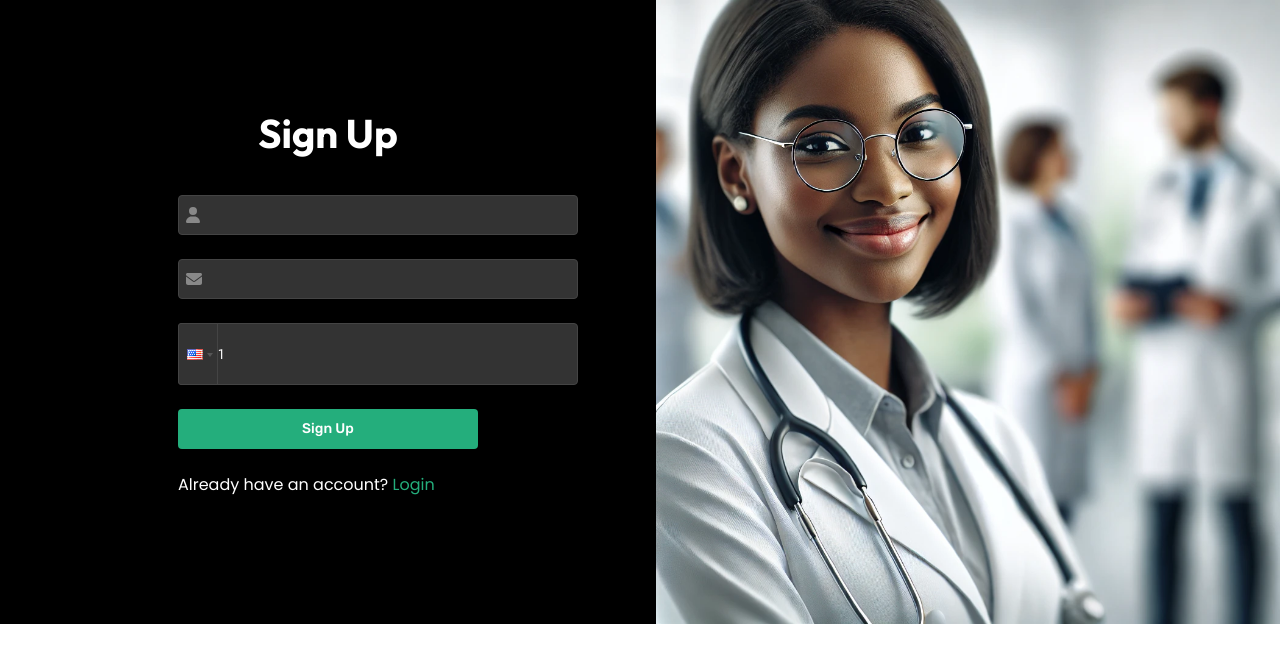
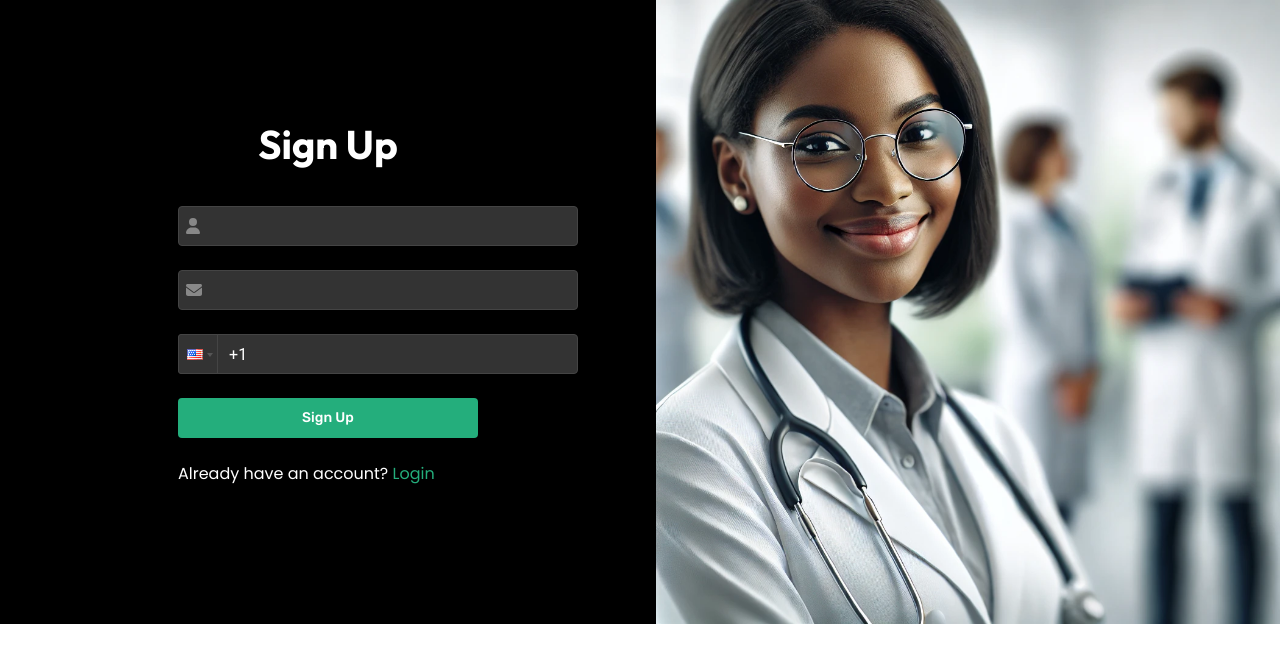
Before and after one commit to CHEGEBB/healthmasterv2, a Next.js app: page / in a window 1280 px wide. Shown: the top 662 px of the page. Built offline with nearby package versions, Linux system fonts and the light colour scheme.

Commit message:
refactor: Update import statements for Button and Input components

```diff
--- a/app/page.jsx
+++ b/app/page.jsx
@@ -2,16 +2,15 @@
 import Image from "next/image";
 import { useState } from "react";
 import { FontAwesomeIcon } from "@fortawesome/react-fontawesome";
-import { faEnvelope, faLock, faUser } from "@fortawesome/free-solid-svg-icons";
+import { faEnvelope, faUser } from "@fortawesome/free-solid-svg-icons";
 import { Button } from "@/components/ui/button";
 import { Input } from "@/components/ui/input";
-import PhoneInput from "react-phone-input-2";
-import "react-phone-input-2/lib/style.css";
+import CustomPhoneInput from "@/components/ui/PhoneInput";
 import "../sass/auth.scss";
 
 export default function Home() {
   const [focusedInput, setFocusedInput] = useState(null);
-  const [phone, setPhone] = useState(""); // State to store the phone number
+  const [phone, setPhone] = useState("");
 
   return (
     <div className="container">
@@ -33,7 +32,6 @@ export default function Home() {
               />
             </div>
           </div>
-
           <div className={`form-group ${focusedInput === 'email' ? 'focused' : ''}`}>
             <label htmlFor="email">Email</label>
             <div className="input-wrapper">
@@ -47,53 +45,27 @@ export default function Home() {
               />
             </div>
           </div>
-
           <div className="form-group">
             <label htmlFor="phone">Phone Number</label>
-            <div className="input-wrapper">
-              <PhoneInput
-                country={"us"}
-                value={phone}
-                onChange={(phone) => setPhone(phone)}
-                inputStyle={{
-                  width: "400px",
-                  padding: "30px",
-                  borderRadius: "0.25rem",
-                  border: "1px solid #444",
-                  backgroundColor: "#333",
-                  color: "white",
-                  fontFamily: "Jost, sans-serif",
-                }}
-                buttonStyle={{
-                  backgroundColor: "#333",
-                  border: "1px solid #444",
-                }}
-                inputClass="phone-input"
-              />
-            </div>
+            <CustomPhoneInput
+              value={phone}
+              onChange={(phone) => setPhone(phone)}
+            />
           </div>
-
           <div className="form-group">
             <Button type="submit" className="btn btn-primary">
               Sign Up
             </Button>
           </div>
         </form>
-
         <div className="form-group">
           <p>
             Already have an account? <a href="/login">Login</a>
           </p>
         </div>
       </div>
-
       <div className="container-image">
-        <Image
-          src="/assets/images/background-1.webp"
-          width={1000}
-          height={1000}
-          alt="Background"
-        />
+        <Image src="/assets/images/background-1.webp" width={1000} height={1000} alt="Background" />
       </div>
     </div>
   );
--- /dev/null
+++ b/components/ui/PhoneInput.jsx
@@ -0,0 +1,23 @@
+import React from 'react';
+import PhoneInput from 'react-phone-input-2';
+import 'react-phone-input-2/lib/style.css';
+import styles from './phoneInput.module.css';
+
+const CustomPhoneInput = ({ value, onChange }) => {
+  return (
+    <div className={styles.customPhoneInput}>
+      <PhoneInput
+        country={'us'}
+        value={value}
+        onChange={onChange}
+        inputClass={styles.phoneInput}
+        containerClass={styles.phoneInputContainer}
+        dropdownClass={styles.phoneDropdown}
+        buttonClass={styles.phoneButton}
+        searchClass={styles.phoneSearch}
+      />
+    </div>
+  );
+};
+
+export default CustomPhoneInput;
--- /dev/null
+++ b/components/ui/PhoneInput.tsx
@@ -0,0 +1,30 @@
+"use client";
+import React, { useState } from "react";
+import PhoneInput from 'react-phone-input-2';
+import 'react-phone-input-2/lib/style.css';
+
+interface CustomPhoneInputProps {
+  value: string;
+  onChange: (value: string) => void;
+  className?: string;
+}
+
+const CustomPhoneInput: React.FC<CustomPhoneInputProps> = ({ value, onChange, className }) => {
+  return (
+    <PhoneInput
+      country={'us'}
+      value={value}
+      onChange={onChange}
+      inputProps={{
+        name: 'phone',
+        required: true,
+        className: `w-full pl-10 pr-3 py-2 bg-gray-800 border border-gray-700 rounded-md focus:outline-none focus:ring-2 focus:ring-green-400 ${className}`
+      }}
+      containerClass="phone-input-container"
+      buttonClass="bg-gray-700 border-gray-600 hover:bg-gray-600"
+      dropdownClass="bg-gray-800 text-white"
+    />
+  );
+};
+
+export default CustomPhoneInput;
--- /dev/null
+++ b/components/ui/phoneInput.module.css
@@ -0,0 +1,92 @@
+.customPhoneInput {
+    font-family: 'Jost', sans-serif;
+  }
+
+  .phoneInputContainer {
+    width: 400px;
+  }
+
+  .phoneInput {
+    width: 100% !important;
+    height: 40px !important;
+    padding: 10px 10px 10px 50px !important;
+    border-radius: 0.25rem !important;
+    border: 1px solid #444 !important;
+    background-color: #333 !important;
+    color: white !important;
+    font-size: 16px !important;
+  }
+
+  .phoneInputContainer :global(.react-tel-input .flag-dropdown) {
+    background-color: #333;
+    border: 1px solid #444;
+    border-radius: 0.25rem 0 0 0.25rem;
+  }
+
+  .phoneInputContainer :global(.react-tel-input .selected-flag) {
+    background-color: #333;
+    border-radius: 0.25rem 0 0 0.25rem;
+  }
+
+  .phoneButton {
+    background-color: #333 !important;
+    border: 1px solid #444 !important;
+  }
+
+  .phoneDropdown {
+    background-color: #4a5568 !important; /* Slate gray background */
+    border: 1px solid #444 !important;
+    max-height: 300px !important;
+    overflow-y: auto !important;
+  }
+
+  .phoneDropdown :global(.country) {
+    display: flex !important;
+    align-items: center !important;
+    padding: 10px !important;
+    color: white !important;
+  }
+
+  .phoneDropdown :global(.country .flag) {
+    width: 30px !important;
+    height: 20px !important;
+    margin-right: 10px !important;
+  }
+
+  .phoneDropdown :global(.country-name) {
+    margin-right: 5px !important;
+  }
+
+  .phoneDropdown :global(.dial-code) {
+    color: #cbd5e0 !important; /* Lighter color for dial code */
+  }
+
+  .phoneDropdown :global(.country:hover) {
+    background-color: #2d3748 !important; /* Darker slate on hover */
+  }
+
+  .phoneDropdown :global(.country.highlight) {
+    background-color: #2d3748 !important;
+  }
+
+  .phoneSearch {
+    background-color: #4a5568 !important;
+    color: white !important;
+    border: 1px solid #444 !important;
+  }
+
+  .phoneSearch::placeholder {
+    color: #cbd5e0 !important;
+  }
+  .phoneDropdown::-webkit-scrollbar {
+    width: 8px;
+  }
+
+  .phoneDropdown::-webkit-scrollbar-track {
+    background: #2d3748;
+  }
+
+  .phoneDropdown::-webkit-scrollbar-thumb {
+    background-color: #718096;
+    border-radius: 4px;
+  }
--- a/lib/style.css
+++ b/lib/style.css
@@ -1,10 +1,10 @@
 .phone-input-container {
     display: flex;
     align-items: center;
-    width: 100%;
+    width: 400px;
 
     .react-tel-input {
-      width: 100%;
+      width: 400px !important;
 
       .form-control {
         width: 100%;
```
